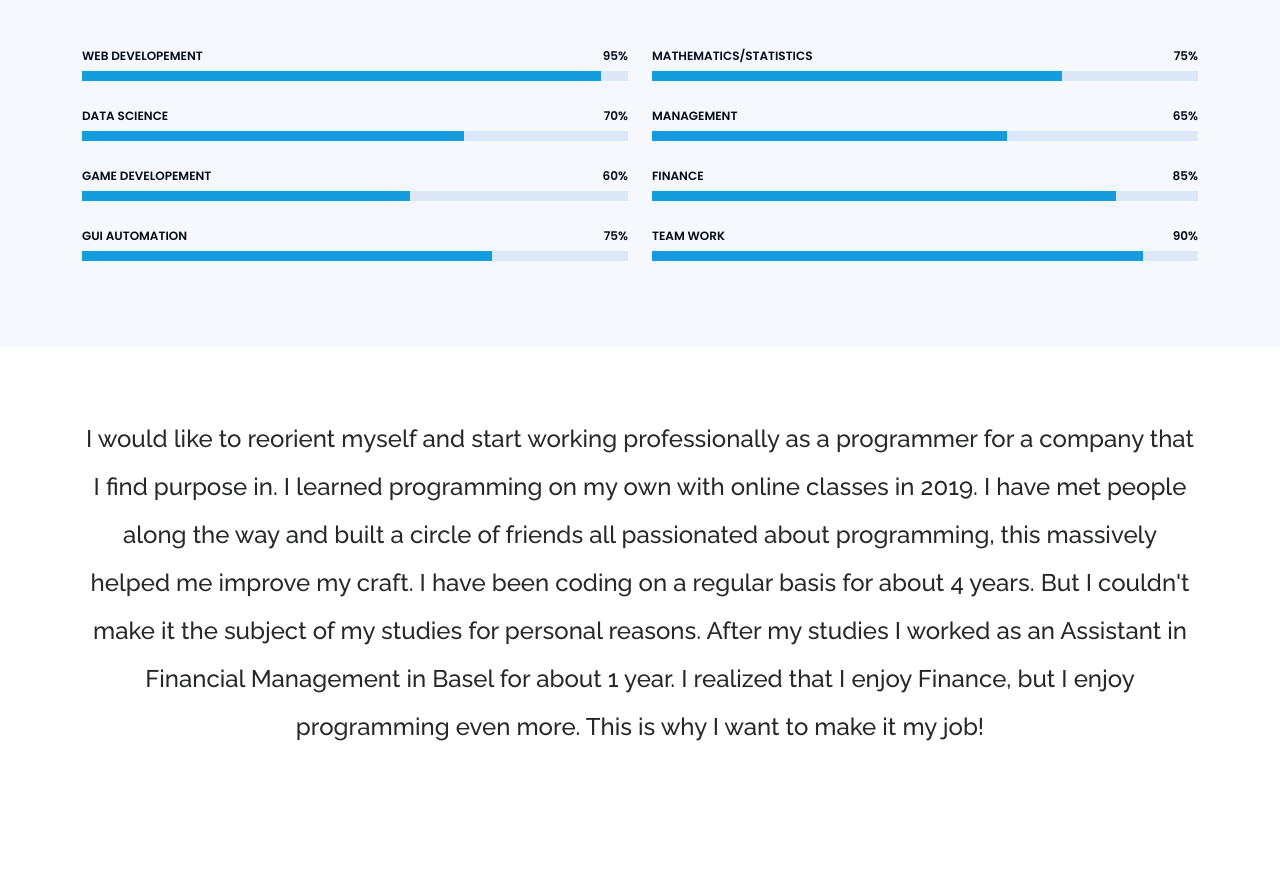
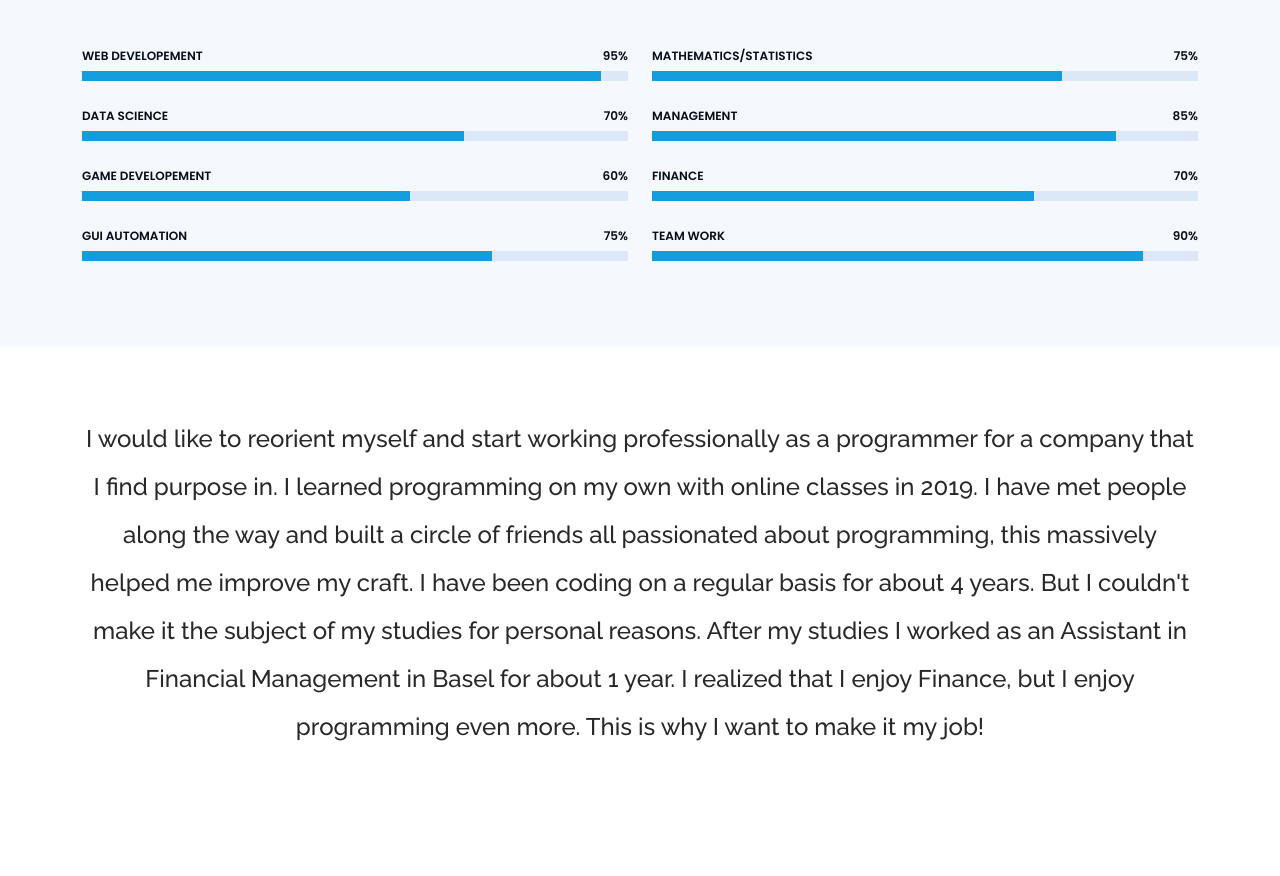
Before and after one commit to AntoineKoerber/Portfolio-Antoine-Koerber, a plain HTML site: page index.html in a window 1280 px wide. Shown: the part 1626-2502 px from the top of the page. Drawn offline with nearby package versions, Linux system fonts and the light colour scheme.

Commit message:
Update index.html

```diff
--- a/index.html
+++ b/index.html
@@ -222,16 +222,16 @@
             </div>
 
             <div class="progress">
-              <span class="skill">Management<i class="val">65%</i></span>
+              <span class="skill">Management<i class="val">85%</i></span>
               <div class="progress-bar-wrap">
-                <div class="progress-bar" role="progressbar" aria-valuenow="65" aria-valuemin="0" aria-valuemax="100"></div>
+                <div class="progress-bar" role="progressbar" aria-valuenow="85" aria-valuemin="0" aria-valuemax="100"></div>
               </div>
             </div>
 
             <div class="progress">
-              <span class="skill">Finance<i class="val">85%</i></span>
+              <span class="skill">Finance<i class="val">70%</i></span>
               <div class="progress-bar-wrap">
-                <div class="progress-bar" role="progressbar" aria-valuenow="85" aria-valuemin="0" aria-valuemax="100"></div>
+                <div class="progress-bar" role="progressbar" aria-valuenow="70" aria-valuemin="0" aria-valuemax="100"></div>
               </div>
             </div>
 
```
